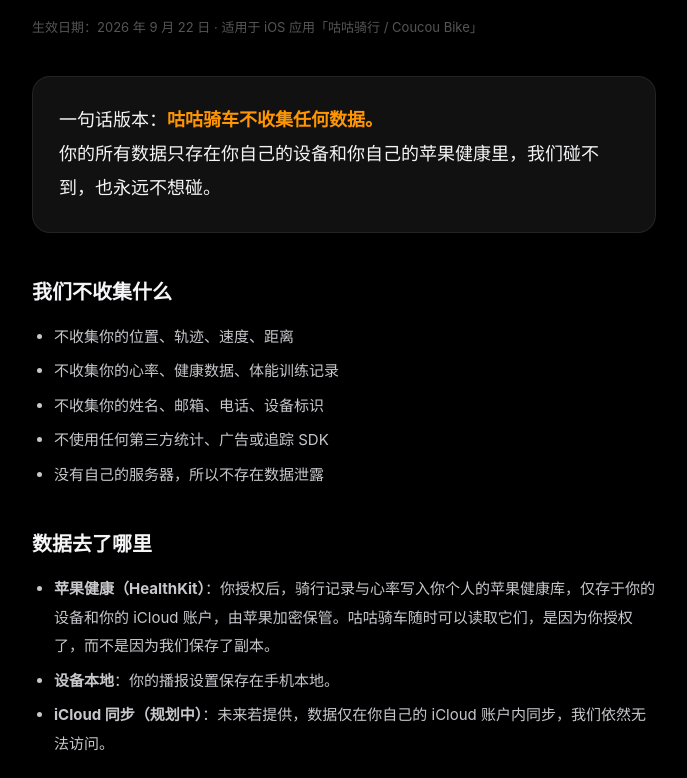
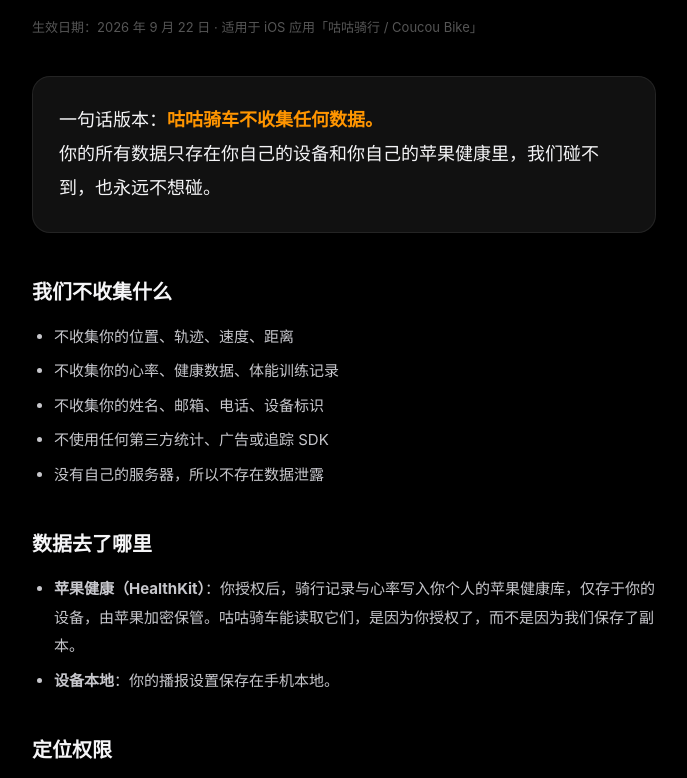
Before and after one commit to orange2ai/bikecues, a plain HTML site: page docs/privacy.html in a window 1280 px wide. Shown: the part 158-936 px from the top of the page, without its empty margins (296-983 px from the left). Drawn offline with Linux system fonts and the light colour scheme.

Commit message:
清掉 README 与隐私政策里的 iCloud 残留

```diff
--- a/docs/privacy.html
+++ b/docs/privacy.html
@@ -51,9 +51,8 @@
 
   <h2>数据去了哪里</h2>
   <ul>
-    <li><strong>苹果健康（HealthKit）</strong>：你授权后，骑行记录与心率写入你个人的苹果健康库，仅存于你的设备和你的 iCloud 账户，由苹果加密保管。咕咕骑车随时可以读取它们，是因为你授权了，而不是因为我们保存了副本。</li>
+    <li><strong>苹果健康（HealthKit）</strong>：你授权后，骑行记录与心率写入你个人的苹果健康库，仅存于你的设备，由苹果加密保管。咕咕骑车能读取它们，是因为你授权了，而不是因为我们保存了副本。</li>
     <li><strong>设备本地</strong>：你的播报设置保存在手机本地。</li>
-    <li><strong>iCloud 同步（规划中）</strong>：未来若提供，数据仅在你自己的 iCloud 账户内同步，我们依然无法访问。</li>
   </ul>
 
   <h2>定位权限</h2>
```
Also changed, not shown: 1 other file.
